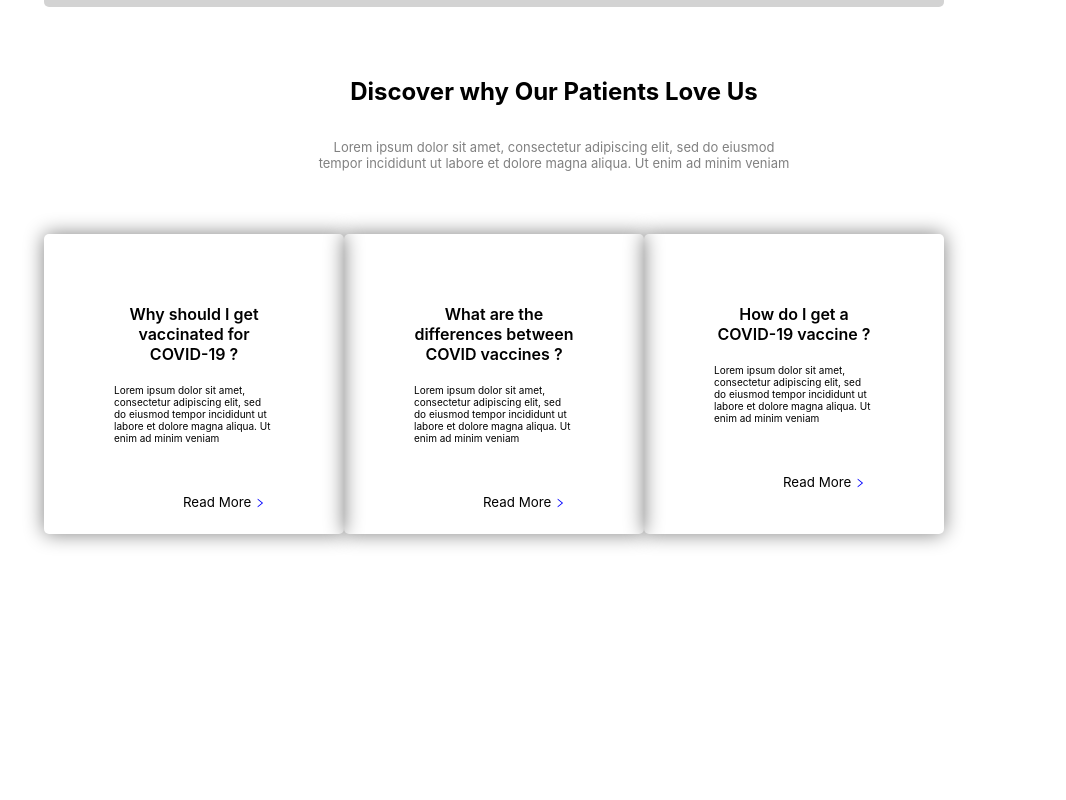
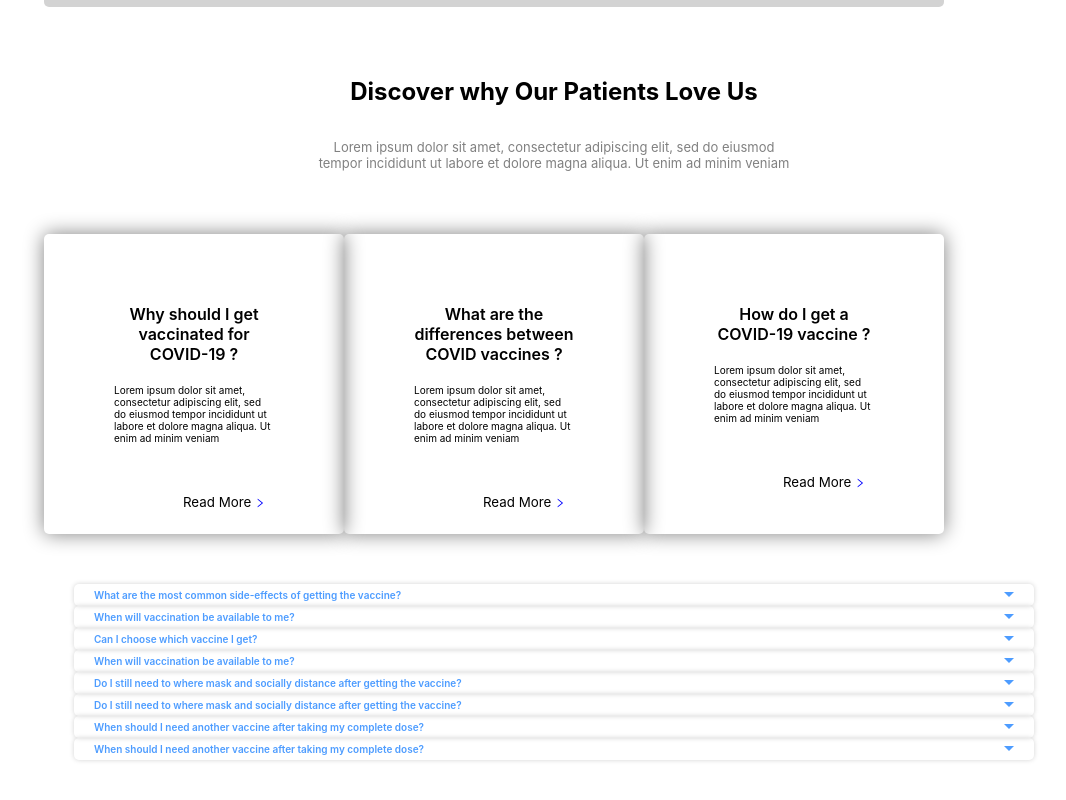
Before and after one commit to coker-deca/maramoja, a React (Create React App) app: page / in a window 1280 px wide. Shown: the part 1349-2149 px from the top of the page, without its empty margins (146-1212 px from the left). Before the commit the page ends 1963 px from the top, so only its background shows below. Built offline with nearby package versions, Linux system fonts and the light colour scheme.

Commit message:
Added Accordion

```diff
--- a/src/Home.js
+++ b/src/Home.js
@@ -5,6 +5,7 @@ import Button from './atoms/Button';
 import Details from './atoms/Details';
 import Text from './atoms/Text';
 import Title from './atoms/Title';
+import Accordion from './components/Accordion';
 import Container from './components/Container';
 import Rectangle from './components/Rectangle';
 import Skeleton from './components/Skeleton';
@@ -142,6 +143,32 @@ const Home = () => {
                   </Square>
                 ))}
               </Rectangle>
+              <Container>
+                <Accordion title="What are the most common side-effects of getting the vaccine?">
+                  {text}
+                </Accordion>
+                <Accordion title="When will vaccination be available to me?">
+                  {text}
+                </Accordion>
+                <Accordion title="Can I choose which vaccine I get?">
+                  {text}
+                </Accordion>
+                <Accordion title="When will vaccination be available to me?">
+                  {text}
+                </Accordion>
+                <Accordion title="Do I still need to where mask and socially distance after getting the vaccine?">
+                  {text}
+                </Accordion>
+                <Accordion title="Do I still need to where mask and socially distance after getting the vaccine?">
+                  {text}
+                </Accordion>
+                <Accordion title="When should I need another vaccine after taking my complete dose?">
+                  {text}
+                </Accordion>
+                <Accordion title="When should I need another vaccine after taking my complete dose?">
+                  {text}
+                </Accordion>
+              </Container>
             </Wrapper>
           </Container>
         </>
--- /dev/null
+++ b/src/components/Accordion.js
@@ -0,0 +1,79 @@
+import React, { useState } from 'react';
+import styled from 'styled-components';
+
+const Accordion = ({ title, children }) => {
+  const [isOpen, setOpen] = useState(false);
+
+  return (
+    <AccordionWrapper className="accordion-wrapper">
+      <div
+        className={`accordion-title ${isOpen ? "open" : ""}`}
+        onClick={() => setOpen(!isOpen)}
+      >
+        {title}
+      </div>
+      <div className={`accordion-item ${!isOpen ? "collapsed" : ""}`}>
+        <div className="accordion-content">{children}</div>
+      </div>
+    </AccordionWrapper>
+  );
+};
+
+const AccordionWrapper = styled.div`
+  & + * {
+    margin-top: 0px;
+  }
+
+  .accordion-item {
+    overflow: hidden;
+    transition: max-height 0.3s cubic-bezier(1, 0, 1, 0);
+    height: auto;
+    max-height: 9999px;
+  }
+
+  .accordion-item.collapsed {
+    max-height: 0;
+    transition: max-height 0.35s cubic-bezier(0, 1, 0, 1);
+  }
+
+  .accordion-title {
+    font-weight: 600;
+    font-size: x-small;
+    cursor: pointer;
+    color: #4d9cff;
+    padding: 0.5em 2em;
+    border-radius: 5px;
+    box-shadow: 0 0 5px lightgrey;
+    display: flex;
+    justify-content: space-between;
+    align-items: center;
+
+    &::after {
+      content: "";
+      width: 0;
+      height: 0;
+      border-left: 5px solid transparent;
+      border-right: 5px solid transparent;
+      border-top: 5px solid currentColor;
+    }
+
+    &:hover,
+    &.open {
+      color: black;
+    }
+
+    &.open {
+      &::after {
+        content: "";
+        border-top: 0;
+        border-bottom: 5px solid;
+      }
+    }
+  }
+
+  .accordion-content {
+    padding: 1em 1.5em;
+  }
+`;
+
+export default Accordion;
```
